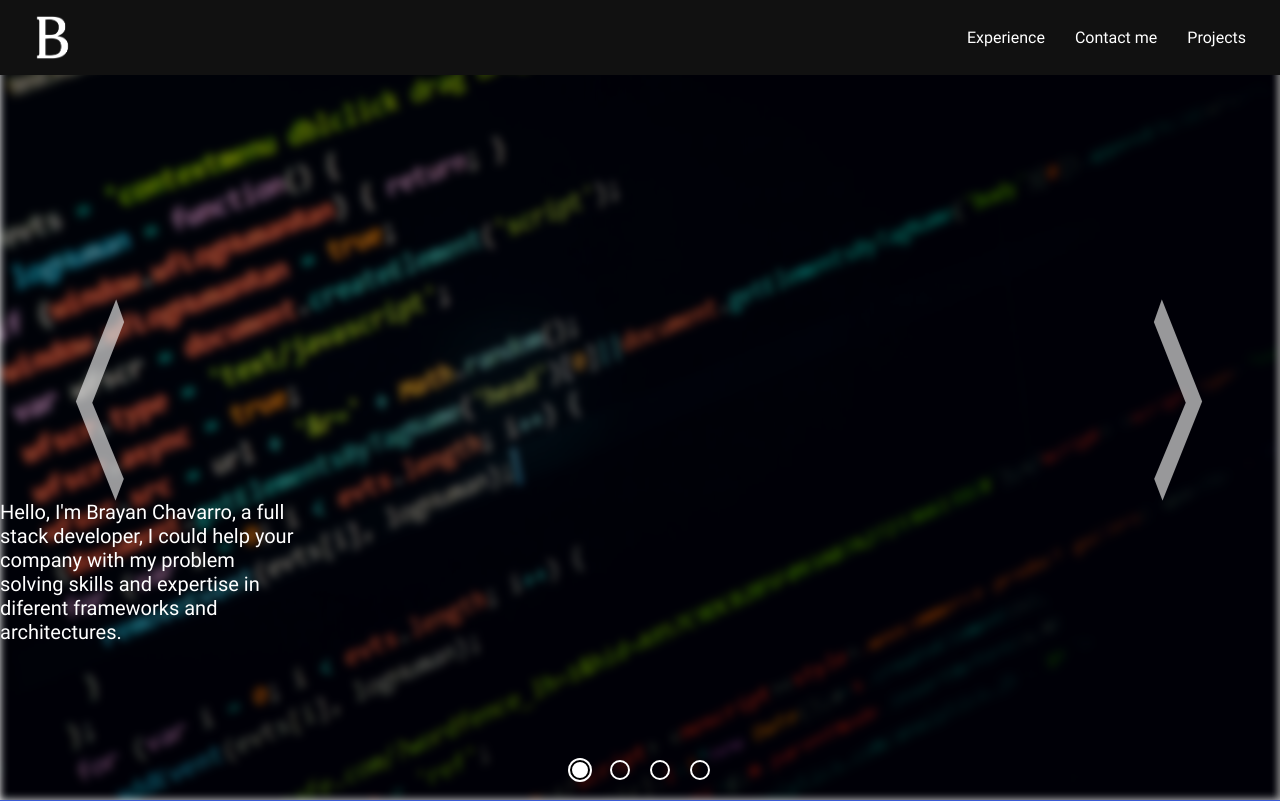
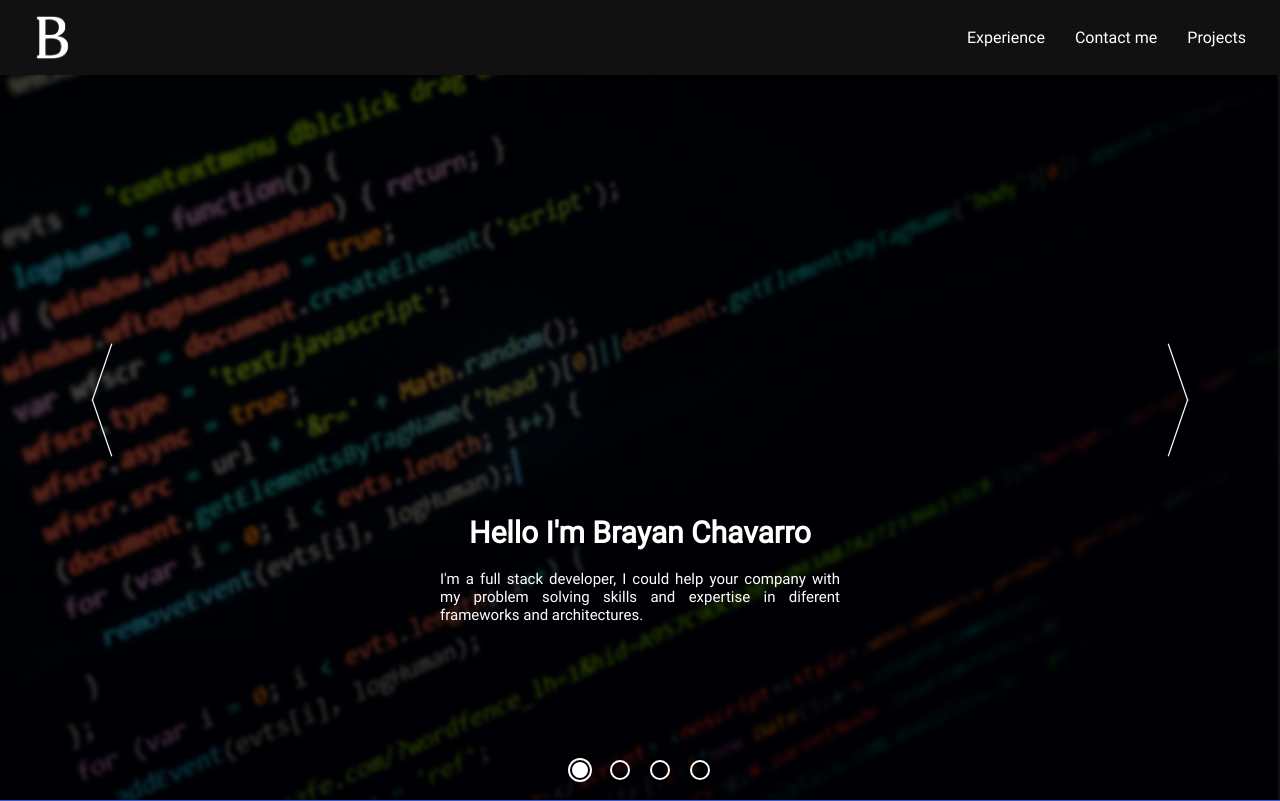
Before and after one commit to brayanCh/portfolio-react, a React (Create React App) app: page / in a window 1280 px wide. Shown: the top 801 px of the page. Built offline with nearby package versions, Linux system fonts and the light colour scheme; grey boxes are pictures that could not be loaded.

Commit message:
fix ui in image-slider and translations to spanish

```diff
--- a/src/components/Carousel.tsx
+++ b/src/components/Carousel.tsx
@@ -6,13 +6,14 @@ interface CarouselProps {
     images: {
         url: any;
         paragraph: string;
+        title: string;
     }[];
 }
 
 const Carousel = ({images}: CarouselProps) => {
 
     const [activeIndex, setActiveIndex] = useState<number>(0);
-    const { t, i18n } = useTranslation();
+    const { t } = useTranslation();
 
     const handleSwipe = useCallback((isLeft: boolean) => {
 
@@ -30,15 +31,16 @@ const Carousel = ({images}: CarouselProps) => {
                 <div className="image-container" key={index} style={{ transform: `translateX(${-(activeIndex * 100)}%)` }}>
                     <img className="img-full"  src={image.url} alt={`Image ${index}`} />
                     <p className="image-slider_text">
+                        <h1>{t(image.title)}</h1>
                         {t(image.paragraph)}
                     </p>
                 </div>
             ))}
             <button className='right-slide left' onClick={() => handleSwipe(true)}>
-                <img src={arrow} className="inverted-img" alt="left"  />
+                <img src={arrow} className="inverted-img arrow-img" alt="left"  />
             </button>
             <button className='right-slide' onClick={() => handleSwipe(false)}>
-                <img src={arrow} alt="right"  />
+                <img src={arrow} className="arrow-img" alt="right"  />
             </button>
             <div className="image-slider_dots_cont">
                 {images.map((image, index) => (
--- a/src/locales/en.json
+++ b/src/locales/en.json
@@ -2,10 +2,14 @@
     "translation": {
         "intro": {
             "more_info": "More info",
-            "first_p": "Hello, I'm Brayan Chavarro, a full stack developer, I could help your company with my problem solving skills and expertise in diferent frameworks and architectures.",
+            "first_p": "I'm a full stack developer, I could help your company with my problem solving skills and expertise in diferent frameworks and architectures.",
+            "first_h": "Hello I'm Brayan Chavarro",
             "second_p": "These are some projects I've worked on, webpages with react and nextjs, desktop apps with electron and mobile apps with react native and flutter, and diferent apis and microservices.",
+            "second_h": "Projects",
             "third_p": "Here you can find a list of my skills and technologies I've worked with, and some certifications I've earned.",
-            "fourth_p": "If you want to know more about me, you can download my resume or contact me in the following links."
+            "third_h": "Certifications and Skills",
+            "fourth_p": "If you want to know more about me and contact me, you can use the following links.",
+            "fourth_h": "Contact"
         }
     }
 }
--- a/src/locales/es.json
+++ b/src/locales/es.json
@@ -2,10 +2,14 @@
     "translation": {
         "intro": {
             "more_info": "Mas información",
-            "first_p": "Hola soy Brayan Chavarro, un desarrollador full stack, I could help your company with my problem solving skills and expertise in diferent frameworks and architectures.",
-            "second_p": "These are some projects I've worked on, webpages with react and nextjs, desktop apps with electron and mobile apps with react native and flutter, and diferent apis and microservices.",
-            "third_p": "Here you can find a list of my skills and technologies I've worked with, and some certifications I've earned.",
-            "fourth_p": "If you want to know more about me, you can download my resume or contact me in the following links."
+            "first_p": "Soy un desarrollador full stack, Podria ser de gran ayuda con mi habilidad para presentar soluciones y conocimiento en diferentes frameworks y arquitecturas.",
+            "first_h": "Hola soy Brayan Chavarro",
+            "second_p": "Estos son unos proyectos en los que he trabajado, paginas web con react y nextjs, aplicaciones de escritorio en electron y aplicaciones mobiles con react native y flutter, diferentes apis y microservicios.",
+            "second_h": "Proyectos previos",
+            "third_p": "Aqui se encuentra una lista de mis habilidades y tecnologias con las que he trabajado, y algunas certificaciones que he conseguido.",
+            "third_h": "Certificaciones y Habilidades",
+            "fourth_p": "Si quieres saber mas sobre mi y contactarme, puedes usar los siguientes links.",
+            "fourth_h": "Contacto"
         }
     }
 }
--- a/src/pages/home.tsx
+++ b/src/pages/home.tsx
@@ -12,18 +12,22 @@ const Home = () : React.JSX.Element => {
         {
             url: firstBG,
             paragraph: 'intro.first_p',
+            title: 'intro.first_h',
         },
         {
             url: secondBG,
             paragraph: 'intro.second_p',
+            title: 'intro.second_h',
         },
         {
             url: thirdBG,
             paragraph: 'intro.third_p',
+            title: 'intro.third_h',
         },
         {
             url: fourthBG,
             paragraph: 'intro.fourth_p',
+            title: 'intro.fourth_h',
         },
     ];
 
--- a/src/style.css
+++ b/src/style.css
@@ -450,12 +450,16 @@ body * {
 
 .image-container {
     transition: 0.6s ease-in-out;
+    display: flex;
+    justify-content: center;
+    align-items: center;
+    background-color: #000;
 }
 .img-full {
     height: 100vh;
     width: 100vw;
     object-fit: cover;
-    filter: brightness(50%) blur(4px);
+    filter: brightness(30%) blur(2px);
 }
 
 .image-slider_dots_cont {
@@ -490,19 +494,28 @@ body * {
     display: flex;
     align-items: center;
     justify-content: center;
-    background-color: #fff0;
+    background-color: #0000;
     border: none;
 }
 
 .image-slider_text {
     position: absolute;
     top: 60%;
-    width: 300px;
+    width: 400px;
     align-self: center;
     color: #fff;
-    text-align: left;
-    font-size: 20px;
+    text-align: justify;
+    font-size: 15px;
     font-family: 'Roboto';
+}
+.image-slider_text h1 {
+    text-align: center;
+    font-size: 30px;
+    margin-bottom: 20px;
+}
+
+.arrow-img {
+    filter: invert(100%);
 }
 
 .inverted-img {
@@ -511,7 +524,7 @@ body * {
 
 .left {
     right: none;
-    left: 0;
+    left: 2px;
 }
 
 @keyframes moving {
```
Also changed, not shown: src/media/LtoR.png.
